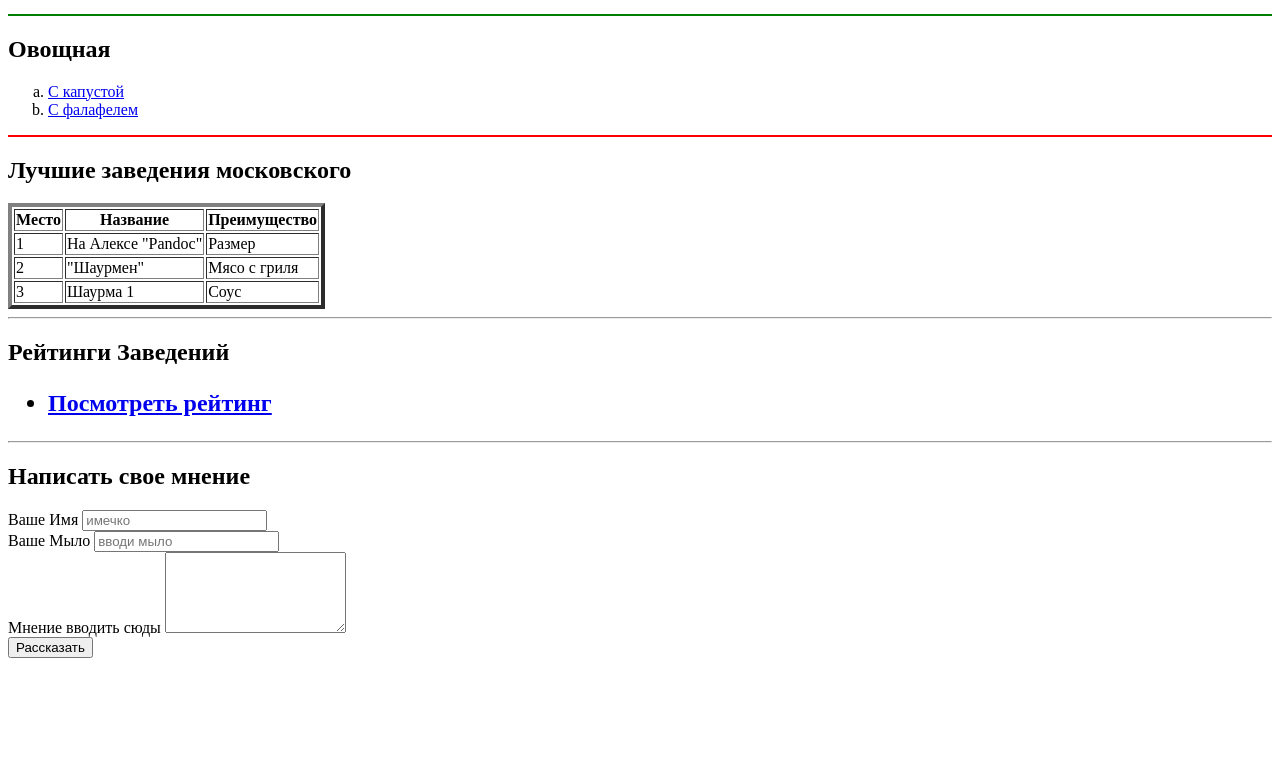
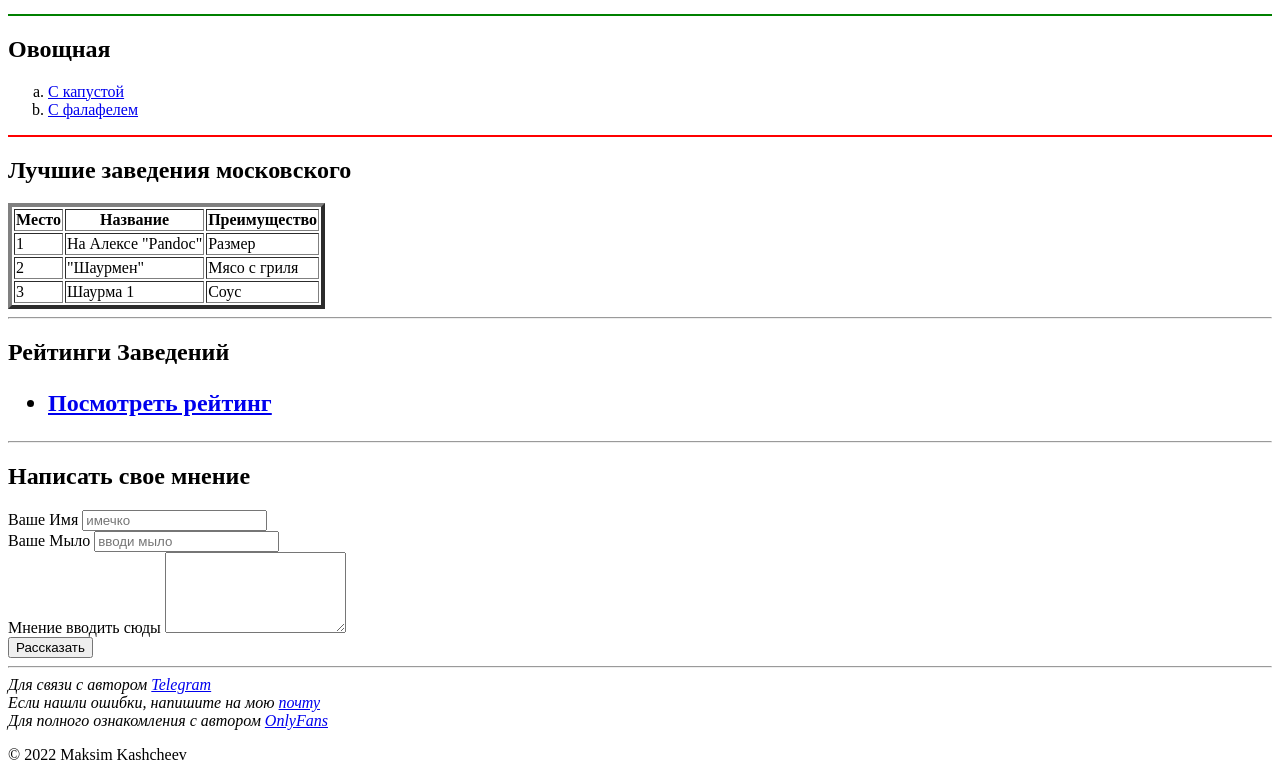
Before and after one commit to makshoop/shaurma, a plain HTML site: page index.html in a window 1280 px wide. Shown: the part 451-1231 px from the top of the page. Before the commit the page ends 1117 px from the top, so only its background shows below. Drawn offline with Linux system fonts and the light colour scheme.

Commit message:
add: footer with author's contacts

```diff
--- a/index.html
+++ b/index.html
@@ -99,5 +99,25 @@
     <input type="submit" value="Рассказать">
 
 </form>
+    </ol>
+
+    <hr>
+
+<footer>
+        <address>
+            Для связи с автором
+            <a target="_blank" href="https://t.me/piupauoyoy">Telegram</a>
+                <br>
+            Если нашли ошибки, напишите на мою
+            <a target="_blank" href="https://makshoope@gmail.com">почту</a>
+                <br>
+            Для полного ознакомления с автором
+            <a target="_blank" href="https://onlyfans.com/u243185839">OnlyFans</a>
+                <br>
+
+
+        </address>
+        <p>© 2022 Maksim Kashcheev</p>
+</footer>
 </body>
 </html>
```
